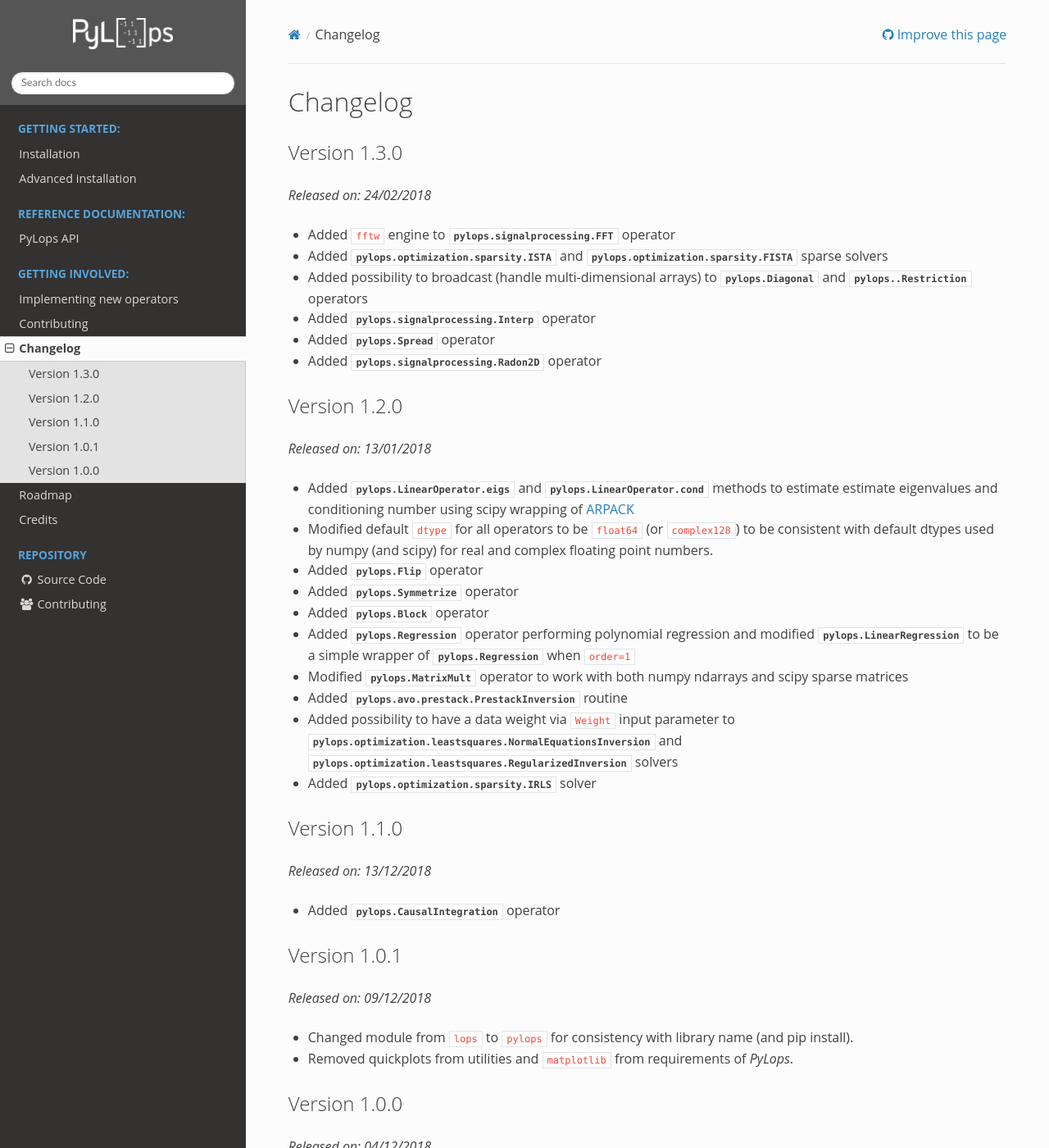
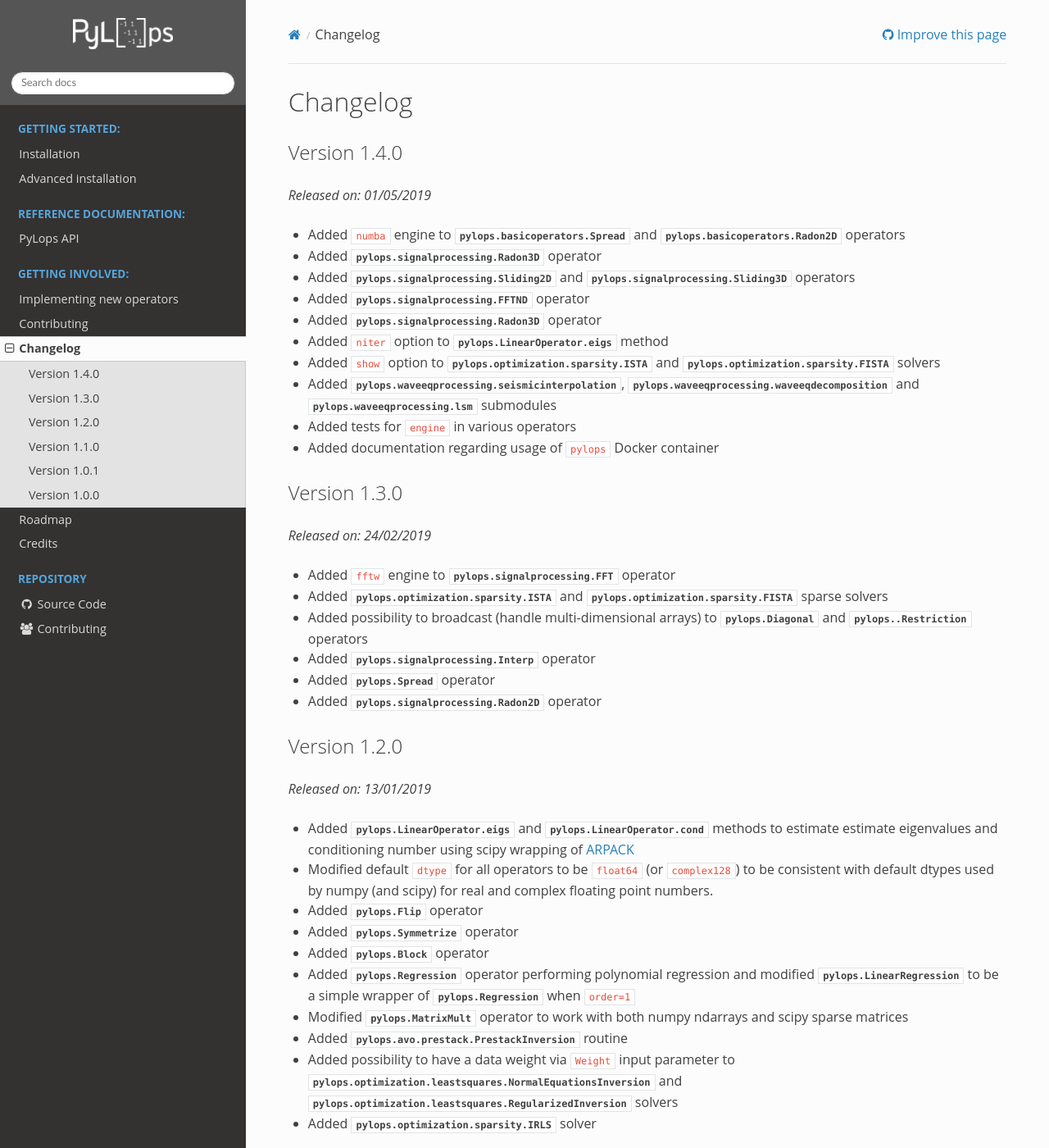
Before and after one commit to PyLops/pylops, a Sphinx documentation site: the page built from docs/source/changelog.rst, in a window 1280 px wide and 1400 px high. Shown: the whole window at 82% size. Built offline with Sphinx 7.4.7 and the Read the Docs theme 2.0.0, drawn with Linux system fonts in a browser that asks for light colours; pages that are not in the unit, such as notebooks, are missing from menus; the version number could not be read and is left out; comment, search, counter and statistics services are not loaded.

Commit message:
Added Changelog for v1.4.0

```diff
--- a/docs/source/changelog.rst
+++ b/docs/source/changelog.rst
@@ -3,10 +3,32 @@
 Changelog
 =========
 
+Version 1.4.0
+-------------
+
+*Released on: 01/05/2019*
+
+* Added ``numba`` engine to :py:class:`pylops.basicoperators.Spread` and
+  :py:class:`pylops.basicoperators.Radon2D` operators
+* Added :py:class:`pylops.signalprocessing.Radon3D` operator
+* Added :py:class:`pylops.signalprocessing.Sliding2D` and
+  :py:class:`pylops.signalprocessing.Sliding3D` operators
+* Added :py:class:`pylops.signalprocessing.FFTND` operator
+* Added :py:class:`pylops.signalprocessing.Radon3D` operator
+* Added ``niter`` option to :py:class:`pylops.LinearOperator.eigs` method
+* Added ``show`` option to :py:class:`pylops.optimization.sparsity.ISTA` and
+  :py:class:`pylops.optimization.sparsity.FISTA` solvers
+* Added :py:mod:`pylops.waveeqprocessing.seismicinterpolation`,
+  :py:mod:`pylops.waveeqprocessing.waveeqdecomposition` and
+  :py:mod:`pylops.waveeqprocessing.lsm` submodules
+* Added tests for ``engine`` in various operators
+* Added documentation regarding usage of ``pylops`` Docker container
+
+
 Version 1.3.0
 -------------
 
-*Released on: 24/02/2018*
+*Released on: 24/02/2019*
 
 * Added ``fftw`` engine to :py:class:`pylops.signalprocessing.FFT` operator
 * Added :py:func:`pylops.optimization.sparsity.ISTA` and
@@ -21,7 +43,7 @@ Version 1.3.0
 Version 1.2.0
 -------------
 
-*Released on: 13/01/2018*
+*Released on: 13/01/2019*
 
 * Added :py:func:`pylops.LinearOperator.eigs` and :py:func:`pylops.LinearOperator.cond`
   methods to estimate estimate eigenvalues and conditioning number using scipy wrapping of
```
Also changed, not shown: CHANGELOG.md (+17 -0 lines), 1 other file.
